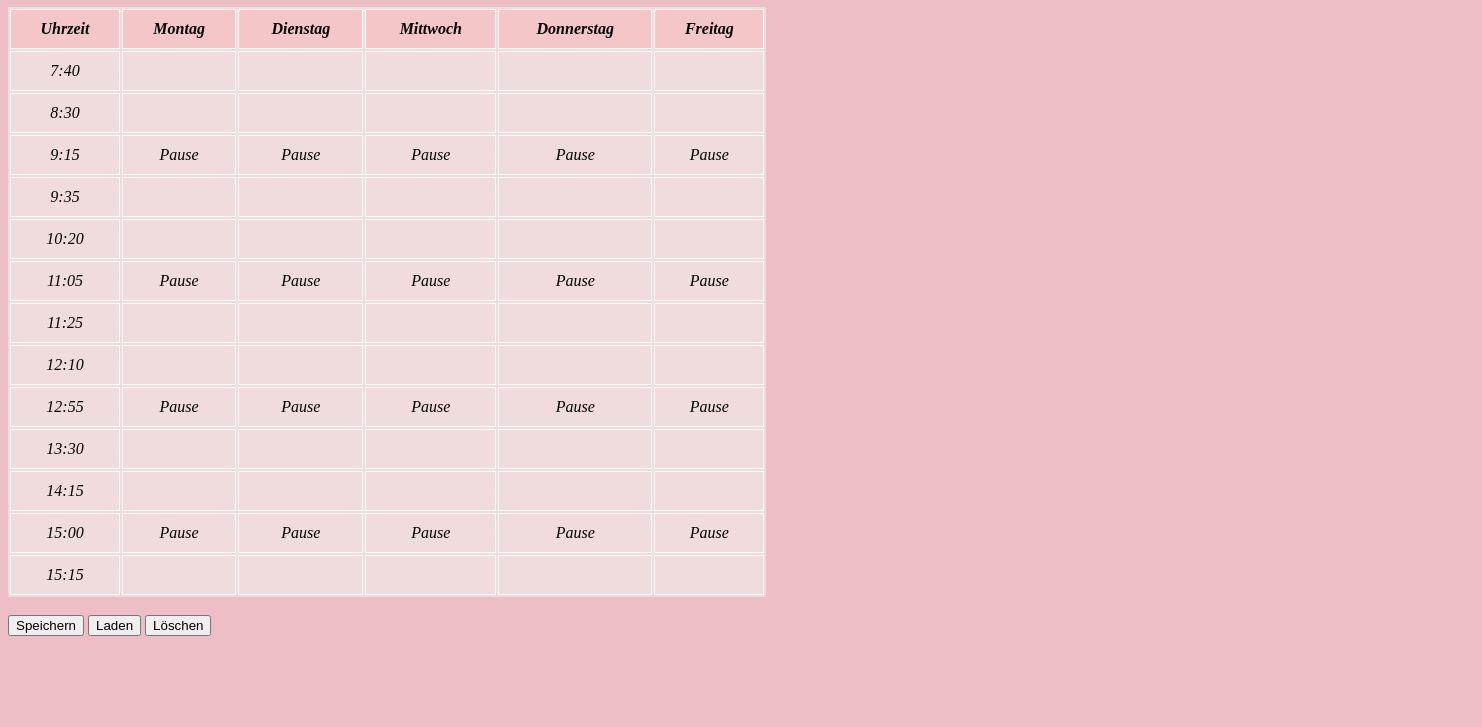
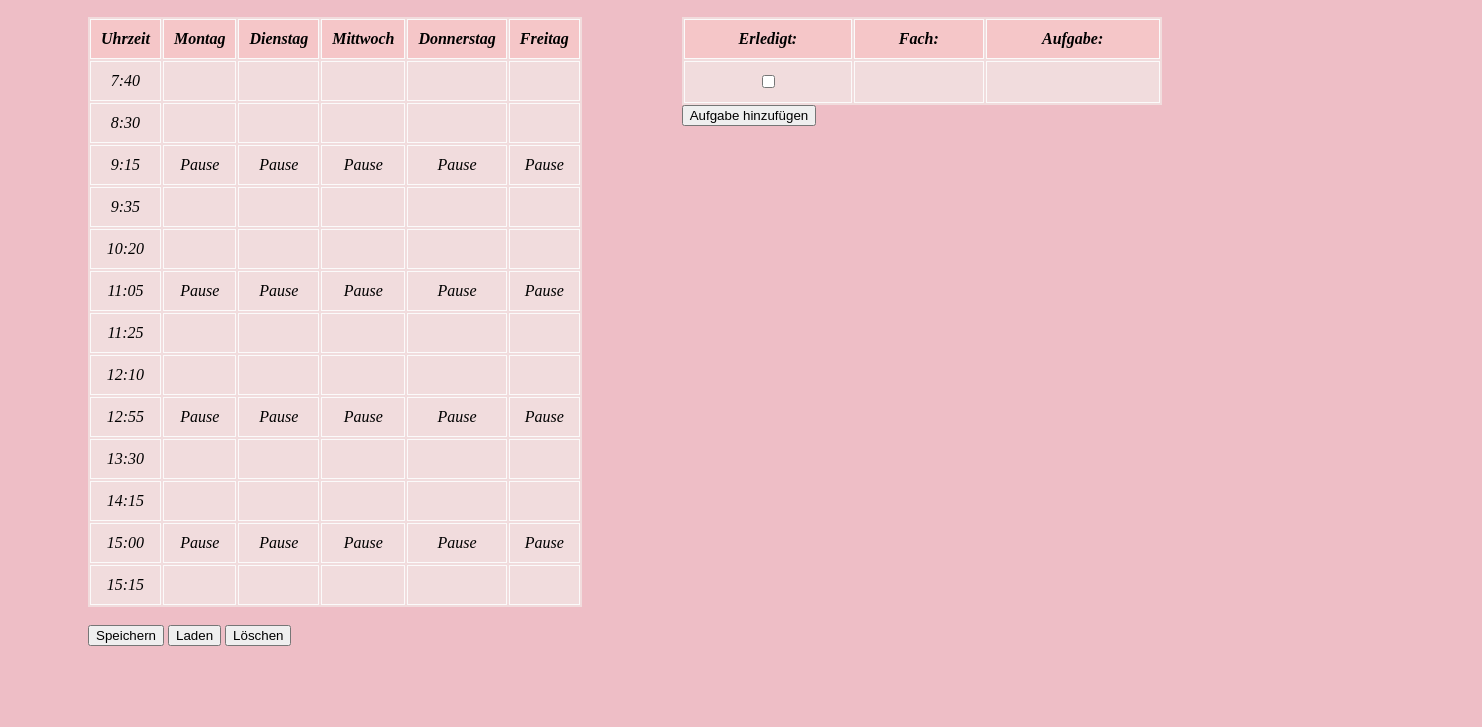
Before and after one commit to RedLion8399/School-Data-Base, a plain HTML site: page index.html in a window 1280 px wide. Shown: the part 73-800 px from the top of the page, 1482 px wide, since content can reach past the window. Drawn offline with Linux system fonts and the light colour scheme.

Commit message:
Add Homework-reminder

```diff
--- a/index.html
+++ b/index.html
@@ -5,12 +5,13 @@
     <meta name="viewport" content="width=device-width, initial-scale=1.0" />
     <title>School-Planner</title>
     <link rel="stylesheet" href="main.css" />
-    <link rel="stylesheet" href="main.js" />
   </head>
   <body>
     <div id="title">
-      <h1>School-Tool</h1>
+      <h1>Schul-Organisations-Web-App</h1>
     </div>
+    <div id="container">
+      <div id="stundenplaner">
         <table id="stundenplan">
           <thead>
             <tr id="ueberschrift-tabelle">
@@ -134,8 +135,61 @@
         <button onclick="stundenplanSpeichern()">Speichern</button>
         <button onclick="stundenplanLaden()">Laden</button>
         <button onclick="stundenplanZurücksetzen()">Löschen</button>
+      </div>
+
+      <div id="hausaufgaben">
+        <table id="aufgaben-tabelle">
+          <thead>
+            <tr id="ueberschrift-aufgaben">
+              <th>Erledigt:</th>
+              <th>Fach:</th>
+              <th>Aufgabe:</th>
+            </tr>
+          </thead>
+          <tbody>
+            <tr>
+              <td><input type="checkbox" /></td>
+              <td contenteditable="true" oninput="farbeAnpassen(this)"></td>
+              <td contenteditable="true"></td>
+            </tr>
+          </tbody>
+        </table>
+        <button onclick="aufgabeHinzufuegen()">Aufgabe hinzufügen</button>
+      </div>
+    </div>
 
     <script>
+      function aufgabeHinzufuegen() {
+        const tabelle = document
+          .getElementById("aufgaben-tabelle")
+          .getElementsByTagName("tbody")[0];
+
+        // Neue Zeile erstellen
+        const neueZeile = document.createElement("tr");
+
+        // Erste Zelle: Checkbox
+        const zelleCheckbox = document.createElement("td");
+        const checkbox = document.createElement("input");
+        checkbox.type = "checkbox";
+        zelleCheckbox.appendChild(checkbox);
+
+        // Zweite Zelle: Fach, contenteditable, oninput Event
+        const zelleFach = document.createElement("td");
+        zelleFach.contentEditable = "true";
+        zelleFach.setAttribute("oninput", "farbeAnpassen(this)");
+
+        // Dritte Zelle: Aufgabe, contenteditable
+        const zelleAufgabe = document.createElement("td");
+        zelleAufgabe.contentEditable = "true";
+
+        // Zellen an die neue Zeile anhängen
+        neueZeile.appendChild(zelleCheckbox);
+        neueZeile.appendChild(zelleFach);
+        neueZeile.appendChild(zelleAufgabe);
+
+        tabelle.appendChild(neueZeile);
+      }
+
       const zellen = document.querySelectorAll(
         "#stundenplan td[contenteditable]"
       );
--- a/main.css
+++ b/main.css
@@ -77,3 +77,19 @@ h1 {
   background-color: #f5c6c8;
   text-align: center;
 }
+
+#container {
+  display: flex;
+  gap: 100px;
+  align-items: flex-start;
+  padding: 10px 80px;
+  box-sizing: border-box;
+}
+
+#hausaufgaben {
+  min-width: 800px;
+}
+
+#ueberschrift-aufgaben {
+  background-color: #f5c6c8;
+}
--- a/main.js
+++ /dev/null
@@ -1,15 +0,0 @@
-function farbeAnpassen(zelle) {
-  const inhalt = zelle.innerText.toLowerCase().trim();
-
-  zelle.classList.remove("mathe", "deutsch", "englisch", "informatik");
-
-  if (inhalt.includes("mathe")) {
-    zelle.classList.add("mathe");
-  } else if (inhalt.includes("deutsch")) {
-    zelle.classList.add("deutsch");
-  } else if (inhalt.includes("englisch")) {
-    zelle.classList.add("englisch");
-  } else if (inhalt.includes("info") || inhalt.includes("informatik")) {
-    zelle.classList.add("informatik");
-  }
-}
```
Lines whose indentation alone changed are shown as unchanged.
